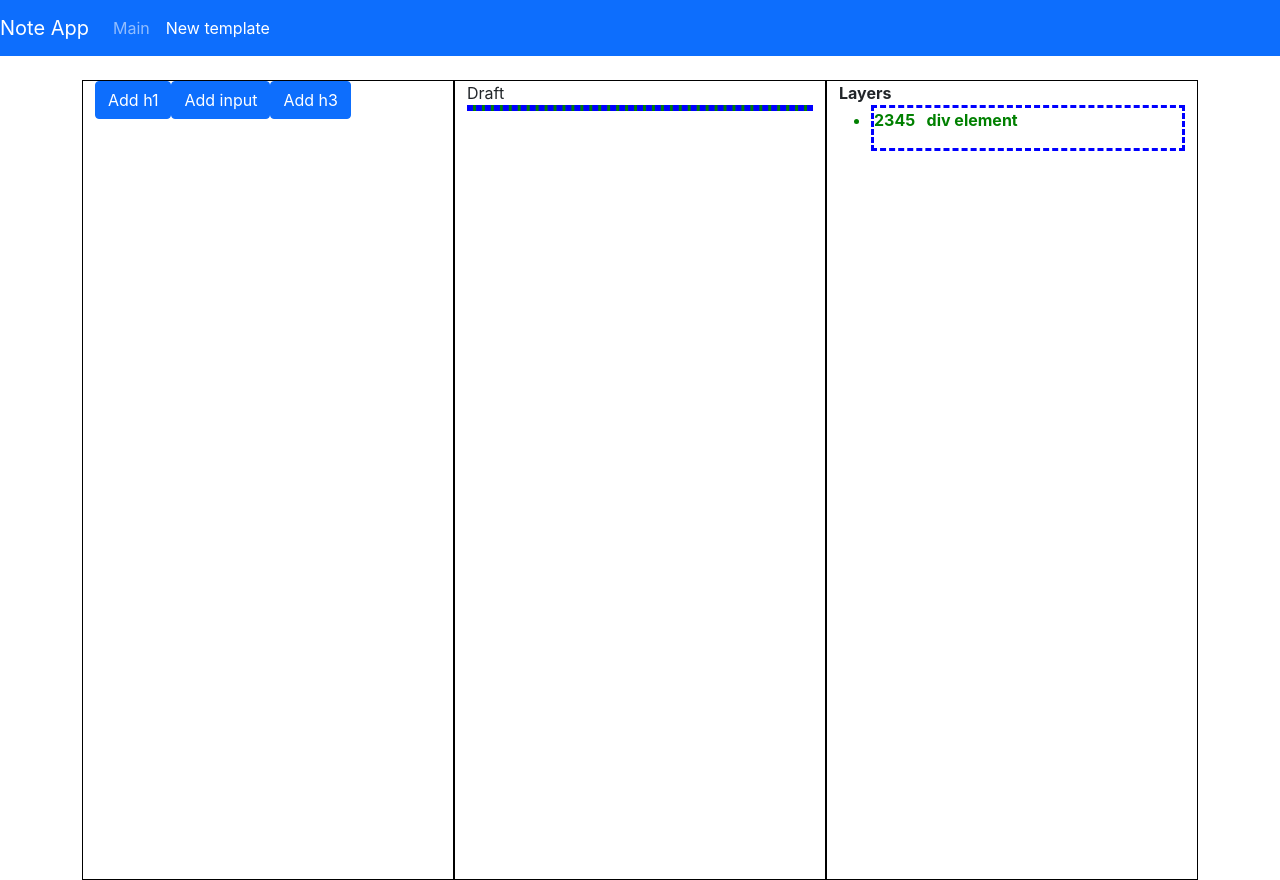
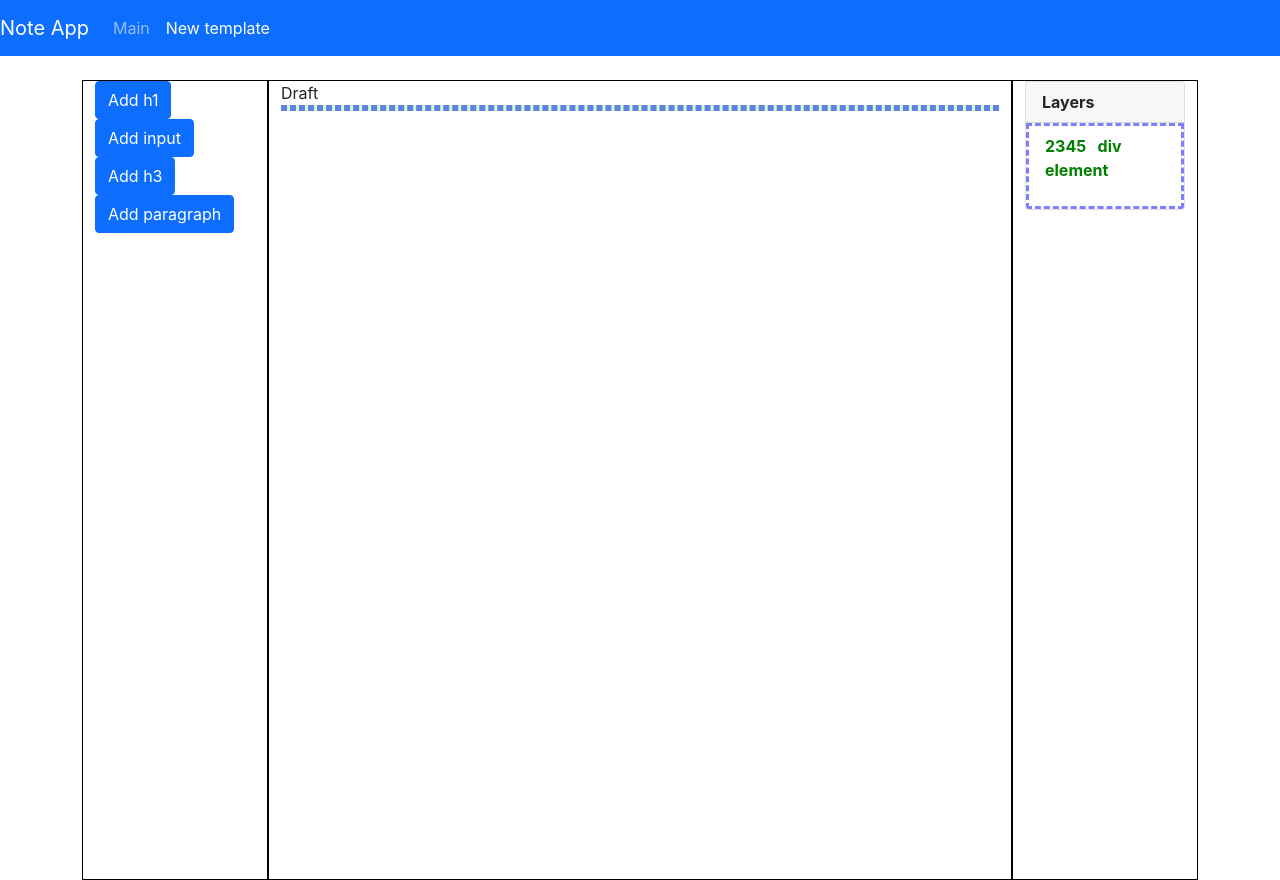
Before and after one commit to Lenora310/note-app, a React (Create React App) app: page /template_creator in a window 1280 px wide. Built offline with nearby package versions, Linux system fonts and the light colour scheme; no server answers.

Commit message:
Working selecting

```diff
--- a/src/pages/TemplateCreator.js
+++ b/src/pages/TemplateCreator.js
@@ -2,7 +2,7 @@ import React, { useState, useEffect, useRef } from "react";
 import { Button, Container, Row, Col } from "react-bootstrap";
 
 export const TemplateCreator = () => {
-  const draftId = 2345;
+  const draftId = 2345; //todo change the constant
 
   const [elements, setElements] = useState([
     { parentId: 0, elementTag: "div", elementId: draftId, html: "div element" },
@@ -26,7 +26,7 @@ export const TemplateCreator = () => {
     prevSelEl.style.removeProperty("background-color");
     prevSelLayer.style.removeProperty("color");
 
-    selEl.style.backgroundColor = "green";
+    selEl.style.backgroundColor = "rgba(0,255,0,0.2)";
     selLayer.style.color = "green";
 
     prevState.current.selected = selected;
@@ -46,8 +46,8 @@ export const TemplateCreator = () => {
     prevHovEl.style.removeProperty("border");
     prevHovLayer.style.removeProperty("border");
 
-    hovEl.style.border = "dashed blue";
-    hovLayer.style.border = "dashed blue";
+    hovEl.style.border = "dashed rgba(0,0,255,0.5)";
+    hovLayer.style.border = "dashed rgba(0,0,255,0.5)";
 
     prevState.current.hovered = hovered;
   }, [hovered]);
@@ -67,10 +67,12 @@ export const TemplateCreator = () => {
     return id;
   };
 
+  const addH1 = () => {};
+
   return (
     <Container fluid>
       <Row className="template-creator-row">
-        <Col className="template-creator-column">
+        <Col className="template-creator-column add-tools">
           <Button
             onClick={() => addElement(draftId, "h1", getNewId(), "random text")}
           >
@@ -84,22 +86,34 @@ export const TemplateCreator = () => {
           <Button onClick={() => addElement(draftId, "h3", getNewId(), "h3")}>
             Add h3
           </Button>
+          <Button
+            onClick={() => addElement(draftId, "p", getNewId(), "paragraph")}
+          >
+            Add paragraph
+          </Button>
         </Col>
 
-        <Col className="template-creator-column">
+        <Col className="col-8 template-creator-column draft">
           Draft
           <div id={draftId}></div>
         </Col>
 
-        <Col className="template-creator-column">
+        <Col className="template-creator-column layers">
+          <div className="card">
+            <div class="card-header">
               <strong> Layers </strong>
-          <ul>
+            </div>
+
+            <ul className="list-group list-group-flush">
               {elements.map((el) => (
-              <li id={el.elementId + "-layer"} key={el.elementId}>
-                <p
+                <li
+                  className="list-group-item"
+                  id={el.elementId + "-layer"}
+                  key={el.elementId}
                   onClick={() => setSelected(el.elementId)}
                   onMouseEnter={() => setHovered(el.elementId)}
                 >
+                  <p>
                     <strong>
                       {el.elementId} &nbsp; {el.html}{" "}
                     </strong>
@@ -107,6 +121,7 @@ export const TemplateCreator = () => {
                 </li>
               ))}
             </ul>
+          </div>
         </Col>
       </Row>
     </Container>
```
Lines whose indentation alone changed are shown as unchanged.
